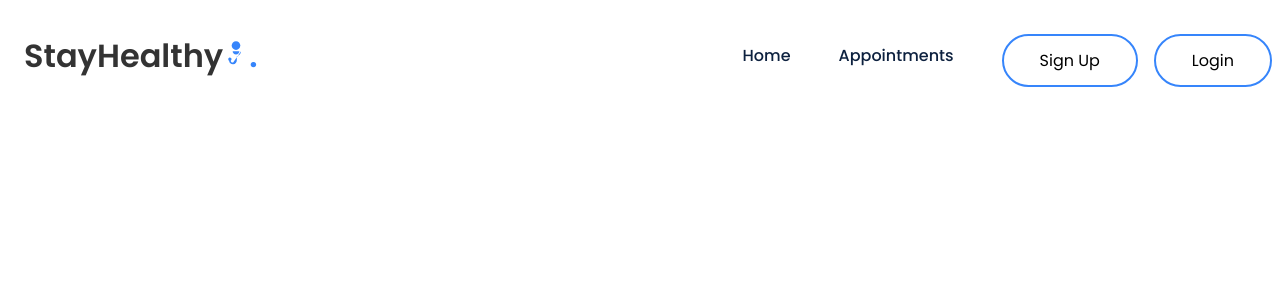
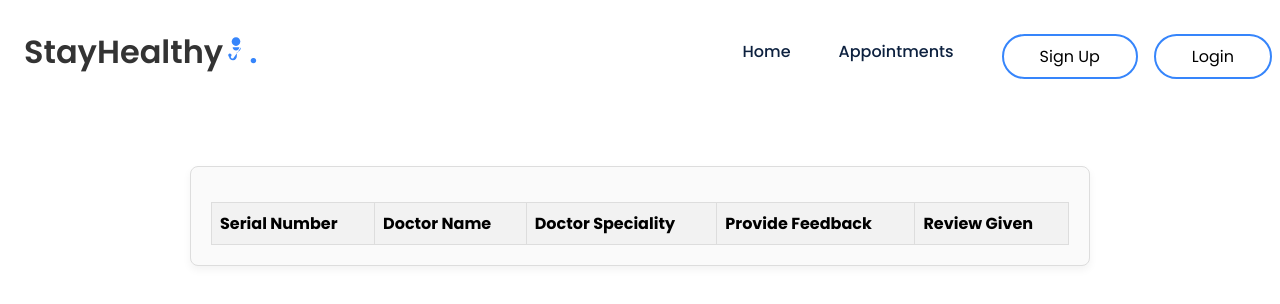
Before and after one commit to Ekaztro/react_coursera_capstone_project, a React (Create React App) app: page /review in a window 1280 px wide. Shown: the top 304 px of the page. Built offline with nearby package versions, Linux system fonts and the light colour scheme.

Commit message:
fixed the backend problems and reviewform css and table content fix

```diff
--- a/src/Components/Landing_Page/Landing_Page.js
+++ b/src/Components/Landing_Page/Landing_Page.js
@@ -17,17 +17,17 @@ const Landing_Page = () => {
                 Our Responsibility
               </span>
             </h1>
-              <div class="blob-cont"> {/* Creating a div with class name 'blob-cont' */}
-                  <div class="blue blob"></div> {/* Creating a blue blob inside the 'blob-cont' div */}
+              <div className="blob-cont"> {/* Creating a div with class name 'blob-cont' */}
+                  <div className="blue blob"></div> {/* Creating a blue blob inside the 'blob-cont' div */}
               </div>
-              <div class="blob-cont"> {/* Creating another div with class name 'blob-cont' */}
-                  <div class="blue1 blob"></div> {/* Creating a different blue blob inside the second 'blob-cont' div */}
+              <div className="blob-cont"> {/* Creating another div with class name 'blob-cont' */}
+                  <div className="blue1 blob"></div> {/* Creating a different blue blob inside the second 'blob-cont' div */}
               </div>
             <h4>
               Lorem, ipsum dolor sit amet consectetur adipisicing elit. Eaque at quae ducimus. Suscipit omnis quibusdam non cum rem voluptatem!
             </h4>
             <a href="#services"> {/* Creating a hyperlink to jump to the 'services' section */}
-              <button class="button">Get Started</button> {/* Creating a button with class name 'button' */}
+              <button className="button">Get Started</button> {/* Creating a button with class name 'button' */}
             </a>
         </div>
       </div>
--- a/src/Components/ReviewForm/ReviewForm.css
+++ b/src/Components/ReviewForm/ReviewForm.css
@@ -1,94 +1,65 @@
-.review-form-container {
-  max-width: 500px;
-  margin: 20px auto;
-  padding: 20px;
-  border: 2px solid #ddd;
-  border-radius: 12px;
-  background: #fafafa;
-  box-shadow: 0 4px 8px rgba(0,0,0,0.1);
-  font-family: Arial, sans-serif;
+
+.warning {
+    color: red;
+    font-weight: bold;
+    margin-bottom: 10px;
 }
 
-.review-form-container h3 {
-  margin-bottom: 10px;
-  color: #333;
+button {
+    margin-right: 10px;
+    padding: 8px 15px;
+    border-radius: 6px;
+    border: none;
+    cursor: pointer;
 }
 
-.review-form-container p {
-  margin: 5px 0;
-  font-size: 14px;
-  color: #555;
+button:hover {
+    opacity: 0.9;
 }
 
-.open-form-btn {
-  background: #007bff;
-  color: white;
-  padding: 10px 18px;
-  border: none;
-  border-radius: 8px;
-  cursor: pointer;
-  transition: 0.3s;
-  font-size: 15px;
+.review-card {
+    margin-top: 15px;
+    padding: 15px;
+    border: 1px solid #ccc;
+    border-radius: 8px;
+    background: #f9f9f9;
 }
 
-.open-form-btn:hover {
-  background: #0056b3;
+.review-card h4 {
+    margin-bottom: 5px;
+    color: #333;
 }
 
-.review-form {
-  display: flex;
-  flex-direction: column;
-  gap: 12px;
-  margin-top: 15px;
+.review-card p {
+    margin: 3px 0;
+    font-size: 14px;
+    color: #555;
 }
 
-.review-form label {
-  display: flex;
-  flex-direction: column;
-  font-weight: bold;
-  font-size: 14px;
-  color: #333;
+.table-container {
+    max-width: 900px;
+    margin: 120px auto 20px;
+    padding: 20px;
+    overflow-x: auto;
+    border: 1px solid #ddd;
+    border-radius: 8px;
+    background: #fafafa;
+    box-shadow: 0 4px 8px rgba(0,0,0,0.05);
 }
 
-.review-form input,
-.review-form textarea,
-.review-form select {
-  margin-top: 5px;
-  padding: 8px;
-  border: 1px solid #ccc;
-  border-radius: 6px;
-  font-size: 14px;
+
+table {
+    width: 100%;
+    border-collapse: collapse;
+    margin-top: 15px;
 }
 
-.review-form textarea {
-  resize: vertical;
-  min-height: 80px;
+th, td {
+    border: 1px solid #ddd;
+    padding: 8px;
+    text-align: left;
 }
 
-.submit-btn {
-  background: #28a745;
-  color: white;
-  padding: 10px 18px;
-  border: none;
-  border-radius: 8px;
-  cursor: pointer;
-  transition: 0.3s;
-  font-size: 15px;
+th {
+    background-color: #f2f2f2;
 }
-
-.submit-btn:hover {
-  background: #1e7e34;
-}
-
-.submitted-review {
-  margin-top: 15px;
-  padding: 15px;
-  border: 1px solid #28a745;
-  border-radius: 8px;
-  background: #eafaf1;
-}
-
-.submitted-review h4 {
-  margin-bottom: 8px;
-  color: #155724;
-}
--- a/src/Components/ReviewForm/ReviewForm.js
+++ b/src/Components/ReviewForm/ReviewForm.js
@@ -41,7 +41,8 @@ function ReviewForm({ appointments }) {
   return (
     <div>
       <h2>Your Appointments</h2>
-      <table border="1" cellPadding="8">
+      <div className="table-container">
+        <table>
             <thead>
                 <tr>
                     <th>Serial Number</th>
@@ -67,6 +68,7 @@ function ReviewForm({ appointments }) {
                 ))}
             </tbody>
         </table>
+      </div>
 
       {/* Review form csak ha választott appointment van */}
       {selectedAppointment && (
--- a/src/config.js
+++ b/src/config.js
@@ -1,4 +1,6 @@
-export const API_URL = window.location.hostname === "localhost" ? "https://godldani99-8181.theiadockernext-1-labs-prod-theiak8s-4-tor01.proxy.cognitiveclass.ai/" : "https://godldani99-8181.theiadockernext-1-labs-prod-theiak8s-4-tor01.proxy.cognitiveclass.ai/";
+export const API_URL = window.location.hostname === "localhost"
+    ? "https://godldani99-8181.theiadockernext-0-labs-prod-theiak8s-4-tor01.proxy.cognitiveclass.ai"
+    : "https://godldani99-8181.theiadockernext-0-labs-prod-theiak8s-4-tor01.proxy.cognitiveclass.ai";
 console.log(
     "API_URL :",
     API_URL
```
Also changed, not shown: 1 other file (tests, documents, lock files or other folders). Lines whose indentation alone changed are shown as unchanged.
